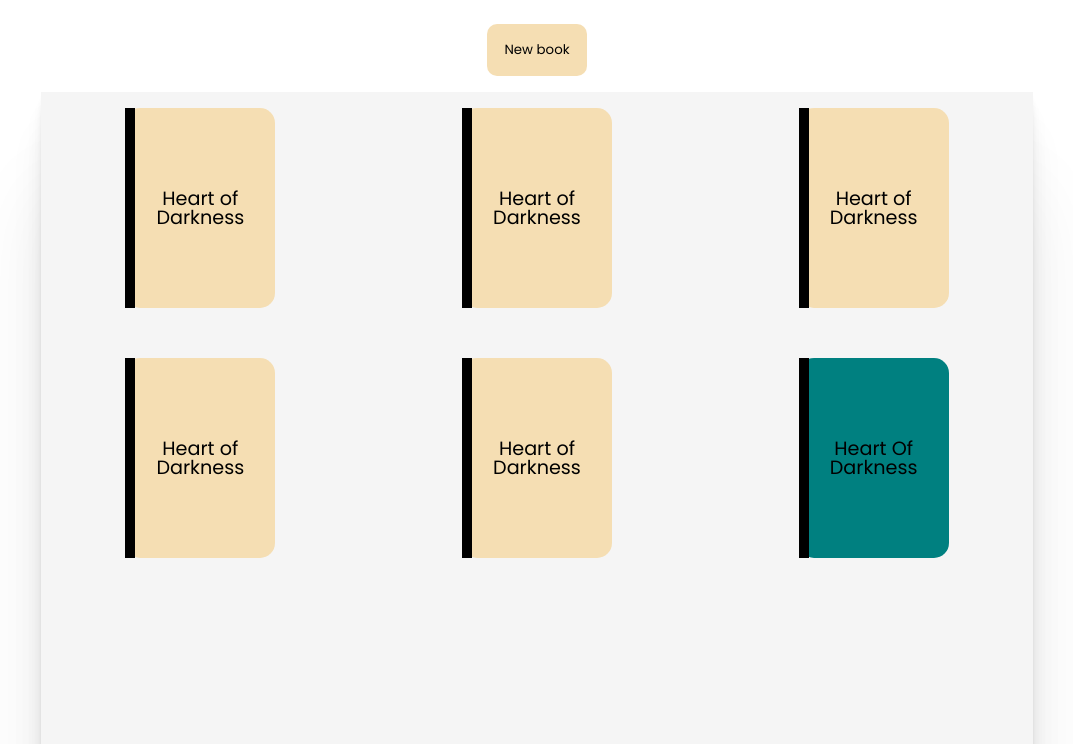
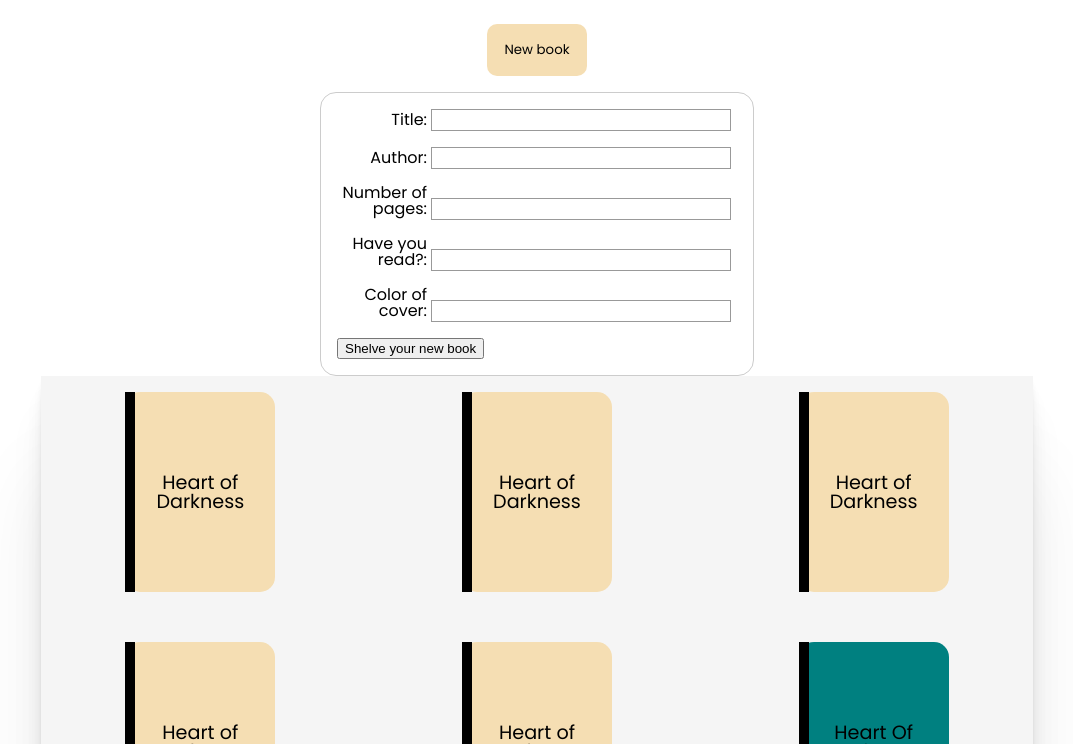
Before and after one commit to GameDog9988/My-Library-of-Books, a plain HTML site: page index.html in a window 1280 px wide. Both pictures are taken after a click on the button "New book". Shown: the part 56-800 px from the top of the page, without its empty margins (103-1176 px from the left). Drawn offline with Linux system fonts and the light colour scheme.

Commit message:
Implementation of unworking form

```diff
--- a/index.html
+++ b/index.html
@@ -14,8 +14,39 @@
   <body>
     <header>
       <h1>Alexander's Library</h1>
-      <button>New book</button>
+      <button class="new-book-btn">New book</button>
     </header>
+    <form action="" method="POST" class="new-book-form">
+      <ul>
+        <li>
+          <label for="title">Title:</label>
+          <input type="text" id="title" />
+        </li>
+
+        <li>
+          <label for="author">Author:</label>
+          <input type="text" id="author" />
+        </li>
+
+        <li>
+          <label for="pages">Number of pages:</label>
+          <input type="text" id="pages" />
+        </li>
+
+        <li>
+          <label for="read">Have you read?:</label>
+          <input type="text" id="read" />
+        </li>
+
+        <li>
+          <label for="color">Color of cover:</label>
+          <input type="text" id="color" />
+        </li>
+        <li class="submit-button">
+          <button type="submit">Shelve your new book</button>
+        </li>
+      </ul>
+    </form>
     <div class="container">
       <div class="card">Heart of Darkness</div>
       <div class="card">Heart of Darkness</div>
--- a/script.js
+++ b/script.js
@@ -1,5 +1,11 @@
 const container = document.querySelector(".container");
+const newBookBtn = document.querySelector(".new-book-btn");
+const newBookForm = document.querySelector(".new-book-form");
 let myLibrary = [];
+
+newBookBtn.addEventListener("click", function () {
+  newBookForm.style.display = "block";
+});
 
 function Book(title, author, pages, read, color) {
   this.title = title;
@@ -37,5 +43,3 @@ const heartOfDarkness = new Book(
 
 addBookToLibrary(heartOfDarkness);
 render(myLibrary);
-
-heartOfDarkness.sayTitle();
--- a/style.css
+++ b/style.css
@@ -62,7 +62,7 @@ h1 {
   transform: scale(1.05);
 }
 
-button {
+.new-book-btn {
   margin: 1rem;
   padding: 1rem;
   border-radius: 10px;
@@ -77,3 +77,51 @@ button:hover {
   opacity: 0.9;
   cursor: pointer;
 }
+
+form {
+  /* Center the form on the page */
+  margin: 0 auto;
+  width: 400px;
+  /* Form outline */
+  padding: 1em;
+  border: 1px solid #ccc;
+  border-radius: 1em;
+  display: none;
+}
+
+ul {
+  list-style: none;
+  padding: 0;
+  margin: 0;
+}
+
+form li + li {
+  margin-top: 1em;
+}
+
+label {
+  /* Uniform size & alignment */
+  display: inline-block;
+  width: 90px;
+  text-align: right;
+}
+
+input,
+textarea {
+  /* To make sure that all text fields have the same font settings
+     By default, textareas have a monospace font */
+  font: 1em sans-serif;
+
+  /* Uniform text field size */
+  width: 300px;
+  box-sizing: border-box;
+
+  /* Match form field borders */
+  border: 1px solid #999;
+}
+
+input:focus,
+textarea:focus {
+  /* Additional highlight for focused elements */
+  border-color: #000;
+}
```
